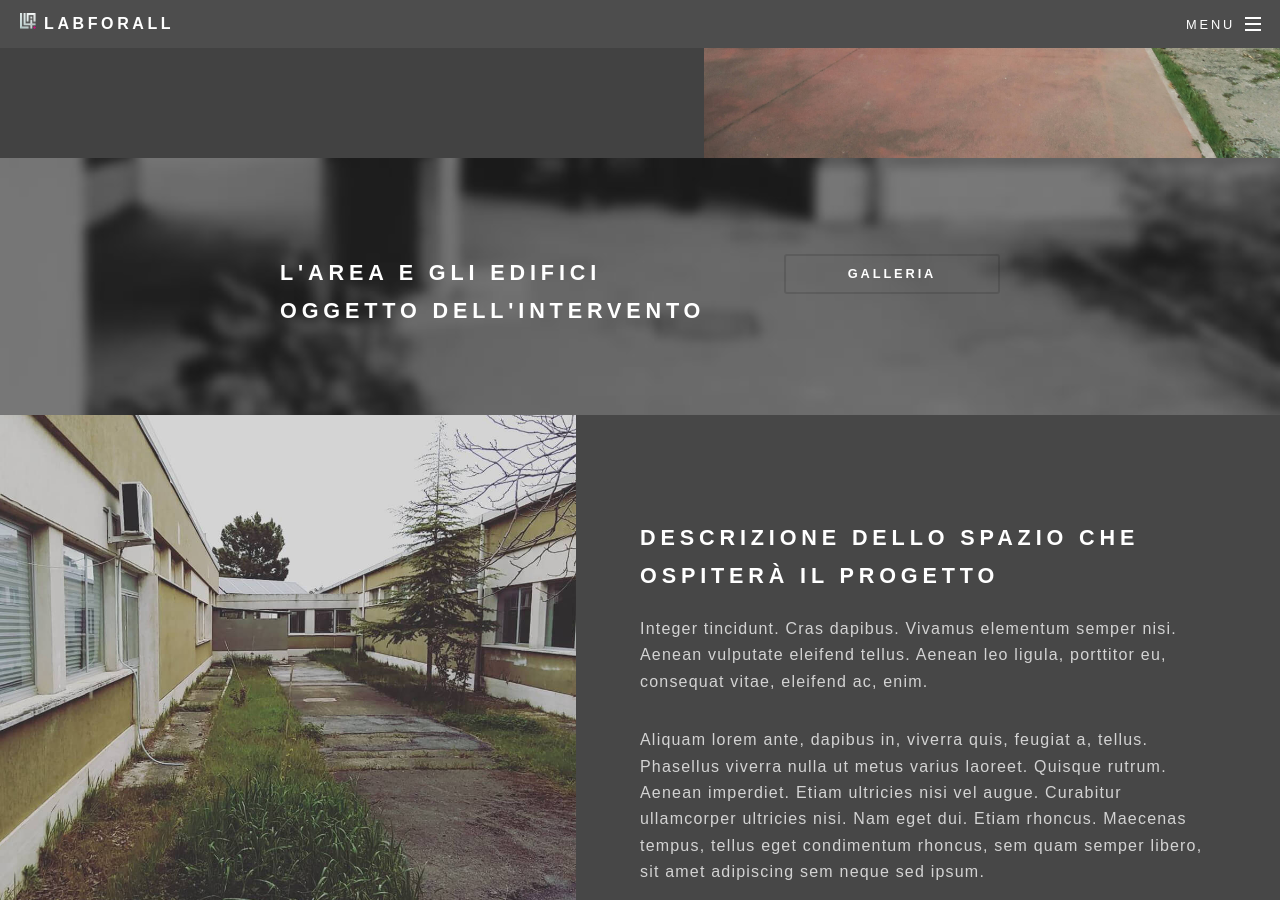
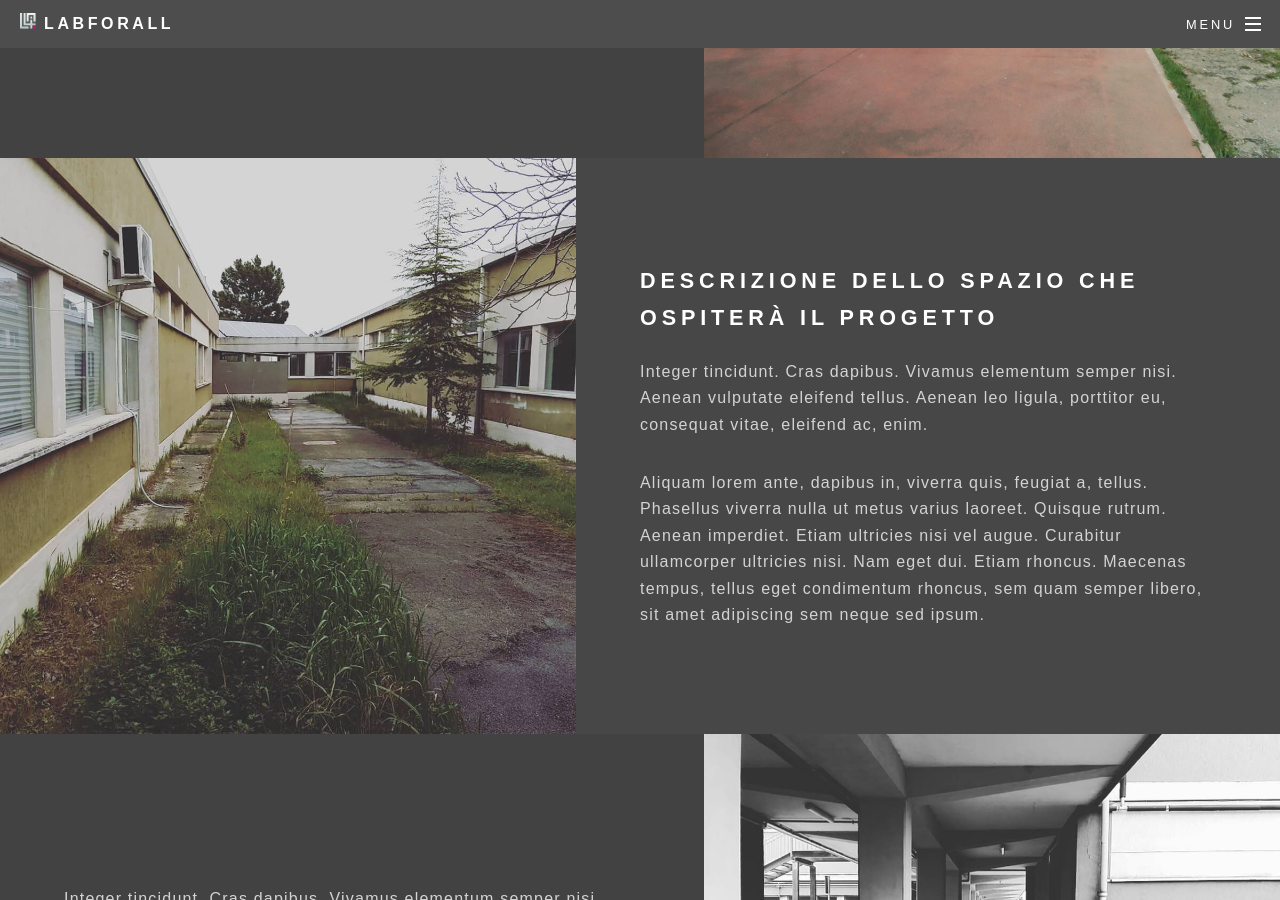
Before and after one commit to cogiarplus/labforall, a Jekyll site: the page built from index.html, in a window 1280 px wide and 900 px high, scrolled down 2980 px. Built offline with Jekyll 4.4.1, drawn with Linux system fonts in a browser that asks for light colours; some web fonts are replaced; some of the changed text lies outside the part shown.

```diff
--- a/_config.yml
+++ b/_config.yml
@@ -10,8 +10,8 @@ url: http://cogiarplus.github.io # The base hostname
 social:
   twitter: "#"
   flickr: "#"
-  vimeo: "#"
   github: "#"
+  dribbble: "#"
 
 # NOME DEL PROGETTO
 nome_del_progetto: "LABFORALL"
--- a/_includes/footer.html
+++ b/_includes/footer.html
@@ -1,5 +1,15 @@
 <!-- Footer -->
 <footer id="footer">
+
+
+
+
+
+  <ul class="icons">
+    <li><a href="{{ site.baseurl | prepend: site.url }}" style="border-bottom: transparent"><img src="{{ "/images/icon_bw-labforall.png" | prepend: site.baseurl }}" alt=""></a></li>
+    <li><a href="{{ site.url }}" style="border-bottom: transparent"><img src="{{ "/images/icon_bw-cogiarplus.png" | prepend: site.baseurl }}" alt=""></a></li>
+  </ul>
+
   <!-- <ul class="icons">
     {% for socloc in site.social %}
     {% if socloc[1] %}
@@ -14,11 +24,6 @@
     {% endfor %}
   </ul> -->
 
-  <ul class="icons">
-    <li><a href="{{ site.baseurl | prepend: site.url }}"><img src="{{ "/images/icon_bw-labforall.png" | prepend: site.baseurl }}" alt=""></a></li>
-    <li><a href="{{ site.url }}"><img src="{{ "/images/icon_bw-cogiarplus.png" | prepend: site.baseurl }}" alt=""></a></li>
-  </ul>
-
   <ul class="copyright">
 
     <li>{% if site.owner %}{{ site.owner }}{% else %}{{ site.nome_del_progetto }}{% endif %} &copy; {% assign thisyear = site.time | date: "%Y" %}
--- a/_layouts/page.html
+++ b/_layouts/page.html
@@ -6,8 +6,7 @@ layout: default
   <header>
     {% if page.grouptitle %}
     <h2 style="line-height: 0"><img src="{{ "/images/logo_bw_big-cogiarplus.png" | prepend: site.baseurl }}" alt=""></h2>
-    <br>
-    <ul class="actions"><li><a href="{{ site.url }}" class="button special">Visita</a></li></ul>
+    <!-- <br><ul class="actions"><li><a href="{{ site.url }}" class="button special">Visita</a></li></ul> -->
     {% else %}
     <h2>{{ page.title }}</h2>
     {% endif %}
--- a/index.html
+++ b/index.html
@@ -60,15 +60,6 @@ layout: landing
 </section>
 </section>
 
-<section id="cta" class="wrapper style4">
-<div class="inner">
-	<header>
-    <h2>L'area e gli edifici oggetto dell'intervento</h2>
-	</header>
-	<ul class="actions vertical"><li><a href="#dds" class="button fit scrolly">Galleria</a></li></ul>
-</div>
-</section>
-
 <section id="dds" class="wrapper alt style2">
 <section class="spotlight">
 	<div class="image"><img src="images/10655030_1197852653566106_2126842176_n.jpg" alt="" /></div>
@@ -84,7 +75,6 @@ layout: landing
 </section>
 </section>
 
-<!-- Three -->
 <section id="peb" class="wrapper style3 special">
 <div class="inner">
 	<header class="major">
@@ -150,8 +140,16 @@ layout: landing
     </div>
   </section>
 
+  <section id="cta" class="wrapper style4">
+  <div class="inner">
+  	<header>
+      <h2>Elaborati grafici del progetto</h2>
+  	</header>
+    <!-- <ul class="actions vertical"><li><a href="#dds" class="button fit scrolly">Galleria</a></li></ul> -->
+    <ul class="actions vertical"><li><a href="#" class="button fit">Galleria</a></li></ul>
+  </div>
+  </section>
 
-<!-- One -->
   <section id="pdfedd" class="wrapper style3 special">
     <div class="inner">
       <header class="major">
@@ -161,7 +159,6 @@ layout: landing
     </div>
   </section>
 
-  <!-- One -->
     <section id="acecdr" class="wrapper style1 special">
       <div class="inner">
         <header class="major">
```
Also changed, not shown: other parts of index.html (+1 -1 lines), 3 other files.
